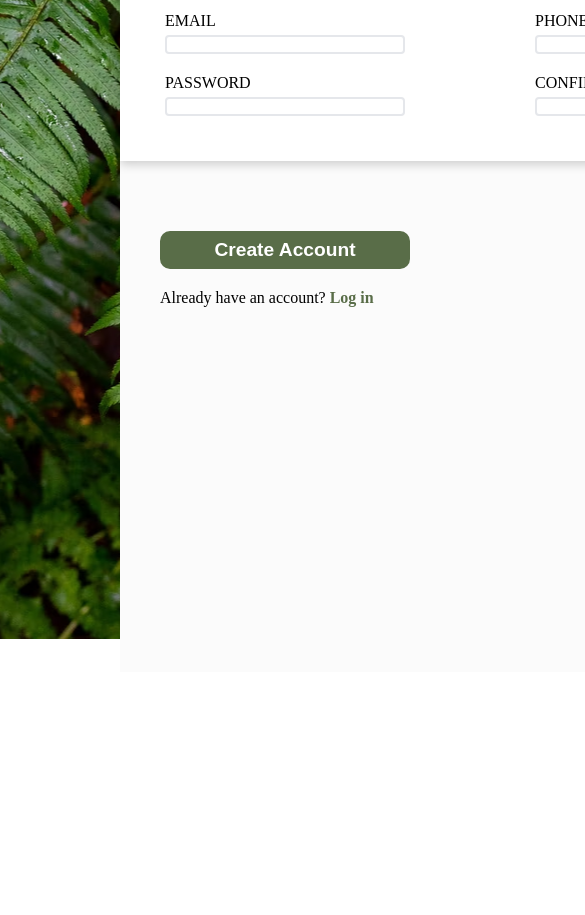
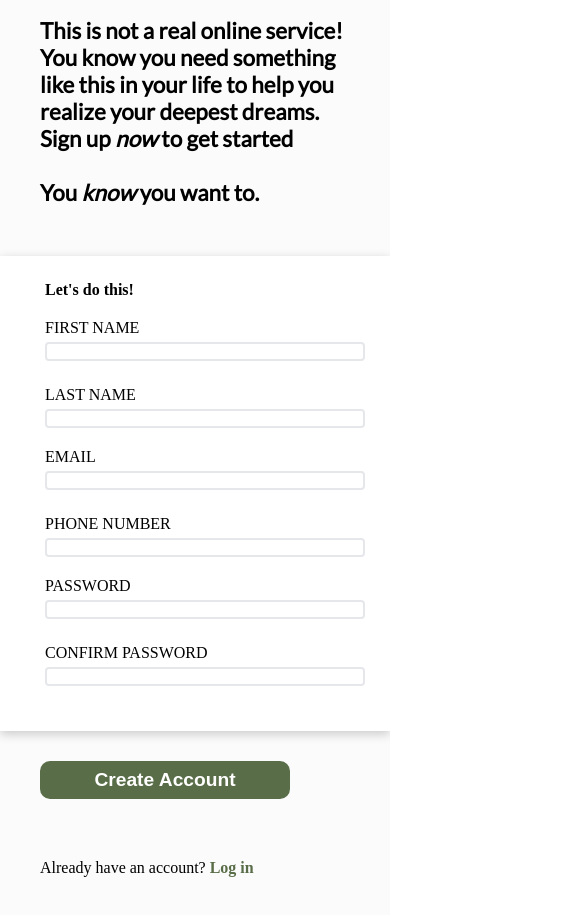
Before and after one commit to jamesrhurtado/sign-up-form, a plain HTML site: page index.html in a window 390 px wide. Shown: the part 425-1340 px from the top of the page, 585 px wide, since content can reach past the window. Before the commit the page ends 1097 px from the top, so only its background shows below. Drawn offline with nearby package versions, Linux system fonts and the light colour scheme.

Commit message:
develop responsive design

```diff
--- a/index.html
+++ b/index.html
@@ -5,6 +5,7 @@
     <meta http-equiv="X-UA-Compatible" content="IE=edge">
     <meta name="viewport" content="width=device-width, initial-scale=1.0">
     <link rel="stylesheet" href="styles.css">
+    <script type="text/javascript" src="script.js" defer></script>
     <title>Sign up Form</title>
 </head>
 <body>
@@ -29,6 +30,7 @@
                 <p>You <i>know</i> you want to.</p>
             </div>
             <form action="">
+                <div class= "main-form">
                     <h4>Let's do this!</h4>
                     <div class="form-group">
                         <div class="input-box">
@@ -53,16 +55,18 @@
                     <div class="form-group">
                         <div class="input-box">
                             <label for="password">PASSWORD</label>
-                        <input type="password" name="password" id="" required>
+                            <input type="password" name="password" id="" required onchange="checkPassword()">
                         </div>
                         <div class="input-box">
                             <label for="password">CONFIRM PASSWORD</label>
-                        <input type="password" name="password" id="" required>
+                            <input type="password" name="confirm" id="" required onchange="checkPassword()">
                         </div>
                     </div>
+                </div>
+
+            <button type="submit">Create Account</button>
             </form>
             <div class = "submit-section">
-            <button>Create Account</button>
             <p>Already have an account? <a href="#">Log in</a></p>
             </div>
         </div>
--- /dev/null
+++ b/script.js
@@ -0,0 +1,9 @@
+function checkPassword(){
+    const password = document.querySelector('input[name=password]')
+    const confirm = document.querySelector('input[name=confirm]')
+    if(confirm.value ===  password.value){
+        confirm.setCustomValidity('')
+    }else{
+        confirm.setCustomValidity('Passwords do not match')
+    }
+}
--- a/styles.css
+++ b/styles.css
@@ -32,6 +32,12 @@ input{
     border: 2px solid #e5e7eb;
     border-radius: 4px;
 }
+
+input:focus{
+    border-color: blue;
+}
+
+
 
 /* BODY*/
 
@@ -82,7 +88,7 @@ input{
     background-color: var(--main-bg);
 }
 
-form{
+.main-form{
     margin: 10px 0;
     padding: 25px 45px 30px;
     background-color: #fff;
@@ -116,6 +122,10 @@ form h4{
     margin-bottom:15px;
 }
 
+form button{
+    margin-left: 40px;
+}
+
 .submit-section{
     margin: 40px;
 }
@@ -124,7 +134,7 @@ form h4{
     color: #596D48;
     font-weight: bold;
 }
-.submit-section a:hover, button:hover{
+.submit-section a:hover{
     color: #799462;
 }
 
@@ -135,14 +145,34 @@ button:hover{
 
 /*MEDIA QUERIES*/
 
- /* Extra small devices (phones, 600px and down) */
- @media only screen and (max-width: 600px) {}
+ /* Medium devices (landscape tablets, 768px and up) */
+ @media only screen and (max-width: 768px) {
 
- /* Small devices (portrait tablets and large phones, 600px and up) */
- @media only screen and (min-width: 600px) {}
+    input{
+        width:20rem;
+    }
+    .container{
+        flex-direction: column;
+    }
 
- /* Medium devices (landscape tablets, 768px and up) */
- @media only screen and (min-width: 768px) {}
+    .images {
+        height: 50vh;
+        width: 100vw;
+      }
+
+    .form-group{
+        flex-direction: column;
+        gap:20px;
+    }
+
+    .sign-up-side .text {
+        margin: 20px 21px 40px 40px;
+        font-size: 1.4rem;
+        font-family: 'Lato', sans-serif;
+        font-weight: 900;
+      }
+
+ }
 
  /* Large devices (laptops/desktops, 992px and up) */
  @media only screen and (max-width: 992px) {
```
Lines whose indentation alone changed are shown as unchanged.
